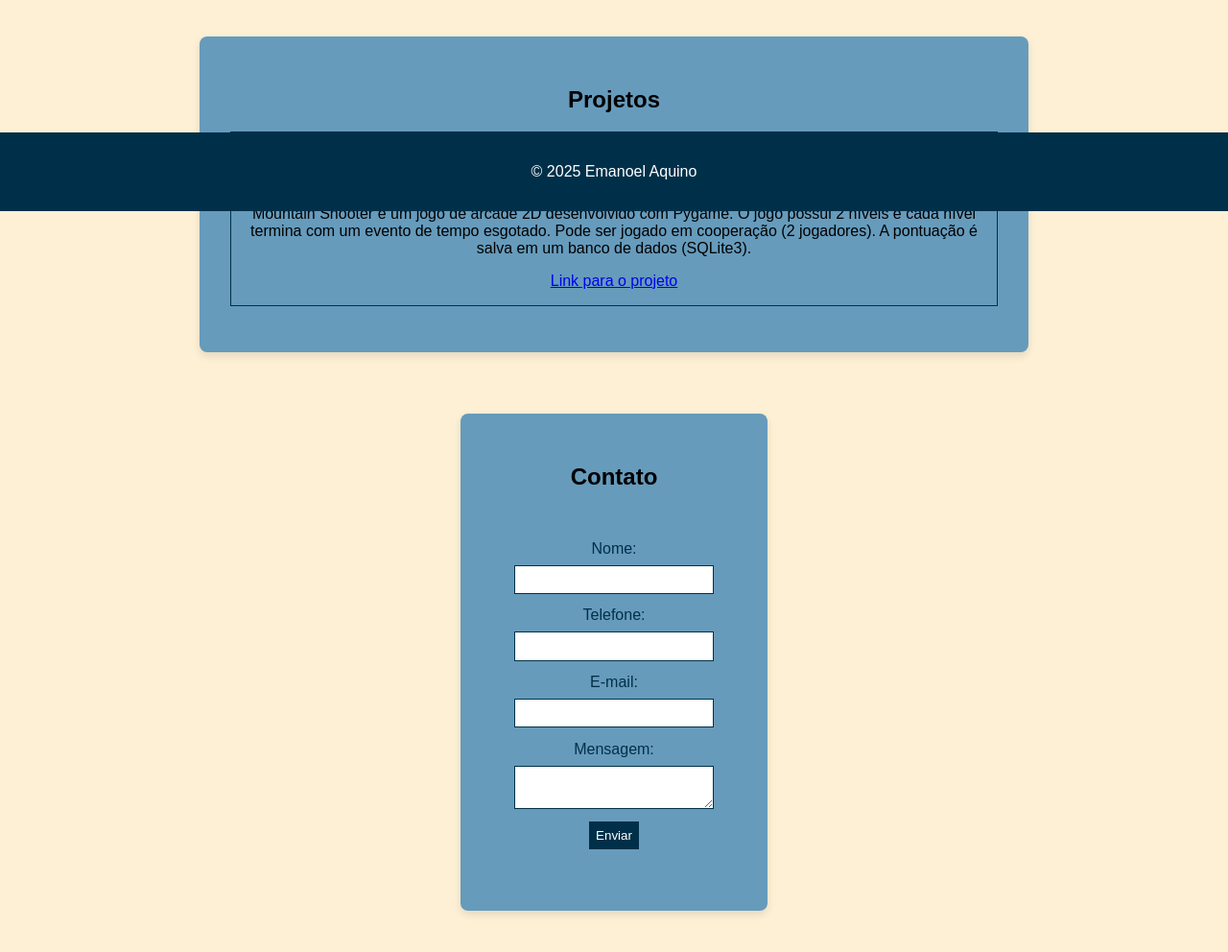
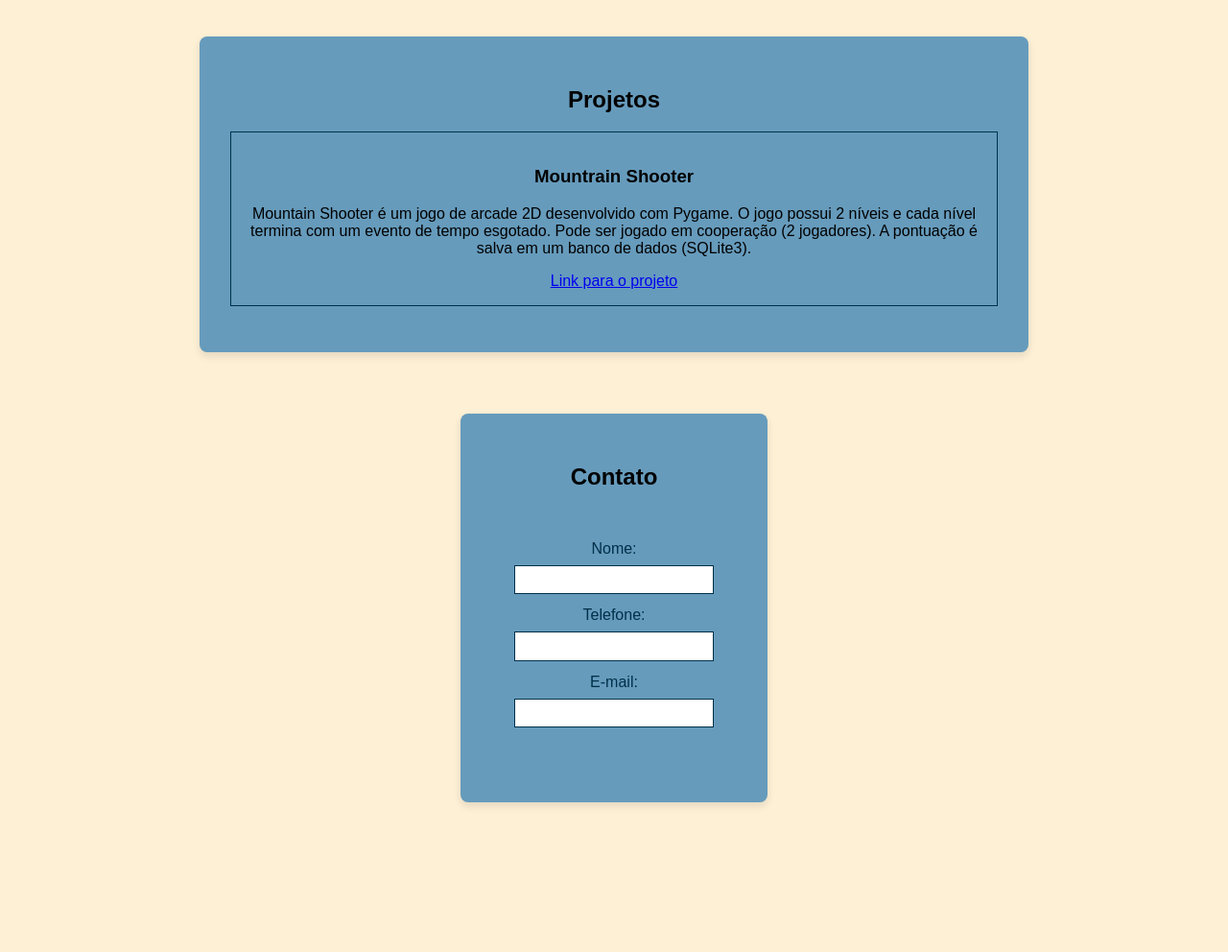
Before and after one commit to Emanoel003/meu-portfolio, a plain HTML site: page index.html in a window 1280 px wide. Shown: the part 580-1572 px from the top of the page at 96% size. After the commit the page ends 1480 px from the top, so only its background shows below. Drawn offline with Linux system fonts and the light colour scheme.

Commit message:
Update index.html

```diff
--- a/index.html
+++ b/index.html
@@ -35,15 +35,4 @@
                 <input type="tel" id="telefone" name="telefone" required> <!-- Campo de entrada para Telefone -->
                 <label for="email">E-mail:</label> <!-- Rótulo para o campo E-mail -->
                 <input type="email" id="email" name="email" required> <!-- Campo de entrada para E-mail -->
-                <label for="mensagem">Mensagem:</label> <!-- Rótulo para o campo Mensagem -->
-                <textarea id="mensagem" name="mensagem" required></textarea> <!-- Área de texto para Mensagem -->
-                <button type="submit">Enviar</button> <!-- Botão de envio do formulário -->
-            </form>
-        </section>
-    </main>
-    <footer> <!-- Rodapé do site -->
-        <p>&copy; 2025 Emanoel Aquino</p> <!-- Copyright -->
-    </footer>
-    <script src="scripts.js"></script> <!-- Link para o arquivo de scripts JavaScript -->
-</body>
-</html>
+                <label for="mensagem
```
